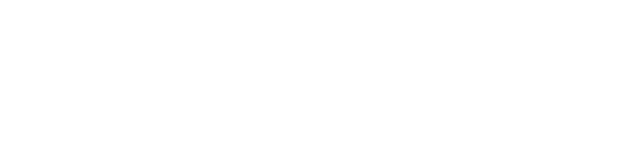
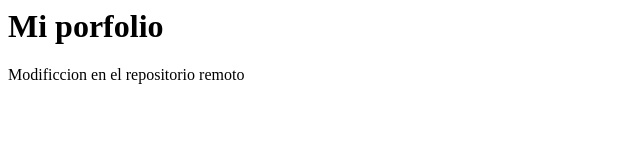
Before and after one commit to luisfer9696/porfoliodeFrontEnd, a plain HTML site: page index.html in a window 1280 px wide. Shown: the whole page, without its empty margins (0-640 px from the left). Drawn offline with Linux system fonts and the light colour scheme.

Commit message:
Update index.html

```diff
--- a/index.html
+++ b/index.html
@@ -1 +1,2 @@
-<h1>
+<h1>Mi porfolio</h1>
+<p> Modificcion en el repositorio remoto</p>
```
